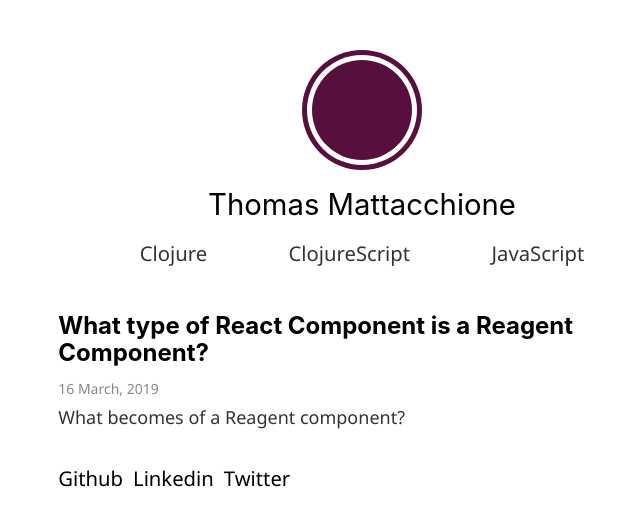
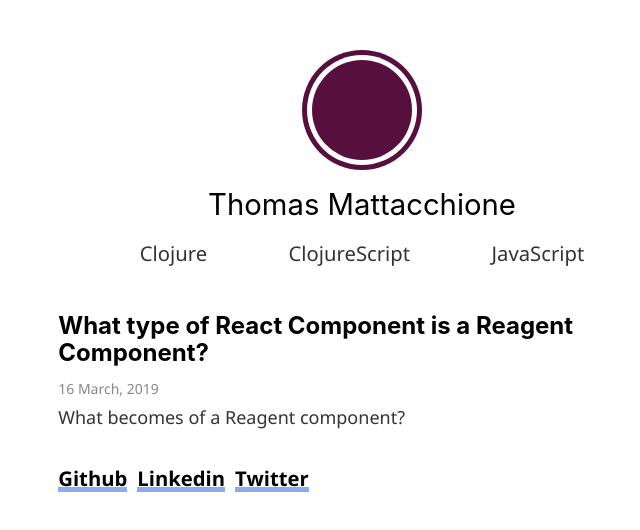
Before and after one commit to athomasoriginal/com.betweentwoparens, a Gatsby site: page / in a window 1280 px wide. Shown: the whole page, without its empty margins (278-918 px from the left). Built offline with nearby package versions, Linux system fonts and the light colour scheme; Gatsby itself is replaced by a stand-in of ours.

Commit message:
Apply funky underline effect to footer links

```diff
--- a/src/components/footer.css
+++ b/src/components/footer.css
@@ -4,6 +4,11 @@
 
 .footer__link {
   color: hsl(0, 0%, 0%); /* TODO make me a variable */
+  font-weight: bold;
   text-decoration: none;
   margin-right: 10px;
 }
+
+.footer__link:hover {
+  background: rgba(97, 130, 237, 0.3);
+}
--- a/src/components/footer.js
+++ b/src/components/footer.js
@@ -4,7 +4,7 @@ import React from 'react'
 import './footer.css'
 
 const FooterLink = ({ title, url }) => (
-  <a className="footer__link" href={url} target="__blank">
+  <a className="footer__link link__underline" href={url} target="__blank">
     {title}
   </a>
 )
```
